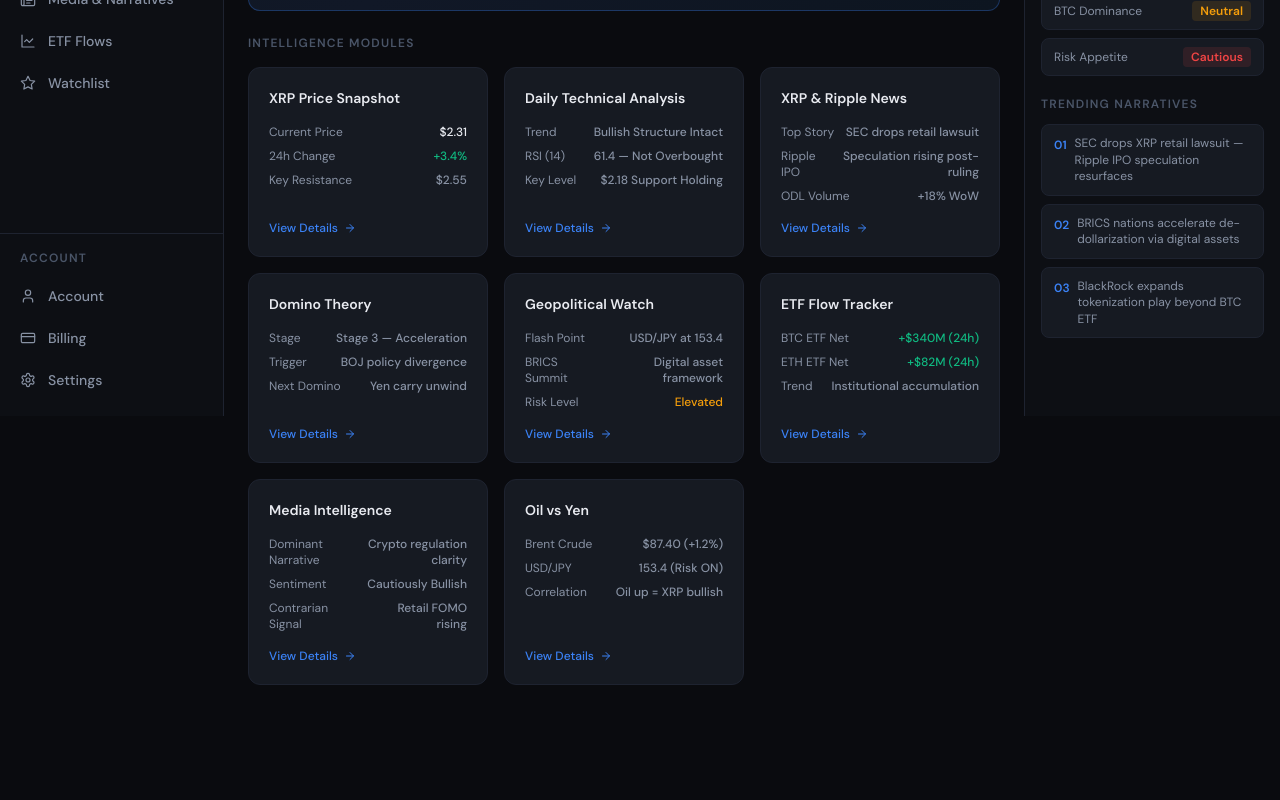
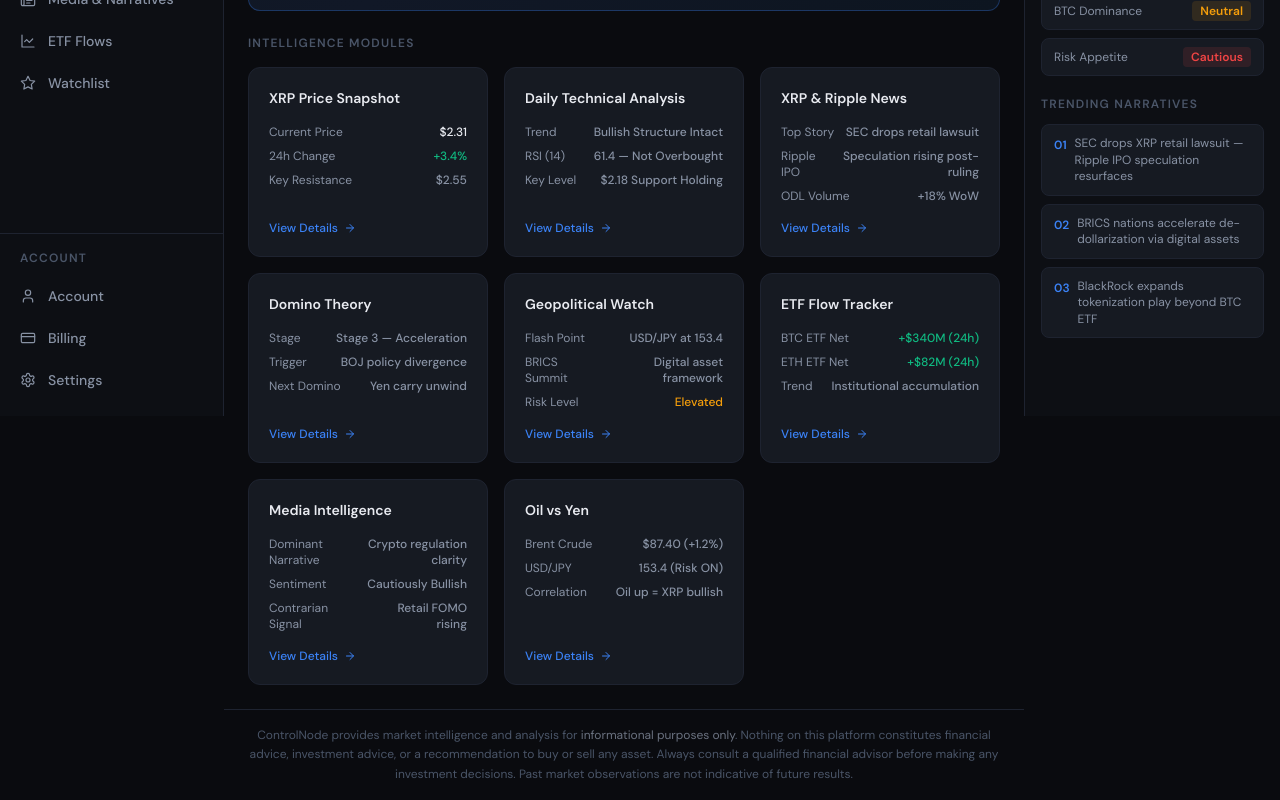
Before and after one commit to leadkastos/controlnode, a React (Vite) app: page / in a window 1280 px wide. Shown: the part 384-1184 px from the top of the page. Before the commit the page ends 1093 px from the top, so only its background shows below. Built offline with nearby package versions, Linux system fonts and the light colour scheme.

Commit message:
Update AppLayout.jsx

```diff
--- a/src/components/AppLayout.jsx
+++ b/src/components/AppLayout.jsx
@@ -3,18 +3,29 @@ import Sidebar from './Sidebar'
 import TopBar from './TopBar'
 import RightSidebar from './RightSidebar'
 
+function Disclaimer() {
+  return (
+    <div
+      className="px-4 lg:px-6 py-4 text-center"
+      style={{ borderTop: '1px solid #1e2330' }}
+    >
+      <p className="text-xs leading-relaxed" style={{ color: '#4a5568' }}>
+        ControlNode provides market intelligence and analysis for <span style={{ color: '#6b7280' }}>informational purposes only</span>. Nothing on this platform constitutes financial advice, investment advice, or a recommendation to buy or sell any asset. Always consult a qualified financial advisor before making any investment decisions. Past market observations are not indicative of future results.
+      </p>
+    </div>
+  )
+}
+
 export default function AppLayout({ children, hideRightSidebar = false }) {
   return (
     <div className="min-h-screen flex" style={{ background: '#0a0b0f' }}>
       <Sidebar />
-      <div
-        className="flex-1 flex flex-col min-h-screen"
-        style={{ marginLeft: '224px', marginRight: hideRightSidebar ? '0' : '256px' }}
-      >
+      <div className={`flex-1 flex flex-col min-h-screen lg:ml-56 ${!hideRightSidebar ? 'lg:mr-64' : ''}`}>
         <TopBar />
-        <main className="flex-1 p-6 overflow-auto">
+        <main className="flex-1 p-4 lg:p-6">
           {children}
         </main>
+        <Disclaimer />
       </div>
       {!hideRightSidebar && <RightSidebar />}
     </div>
```
